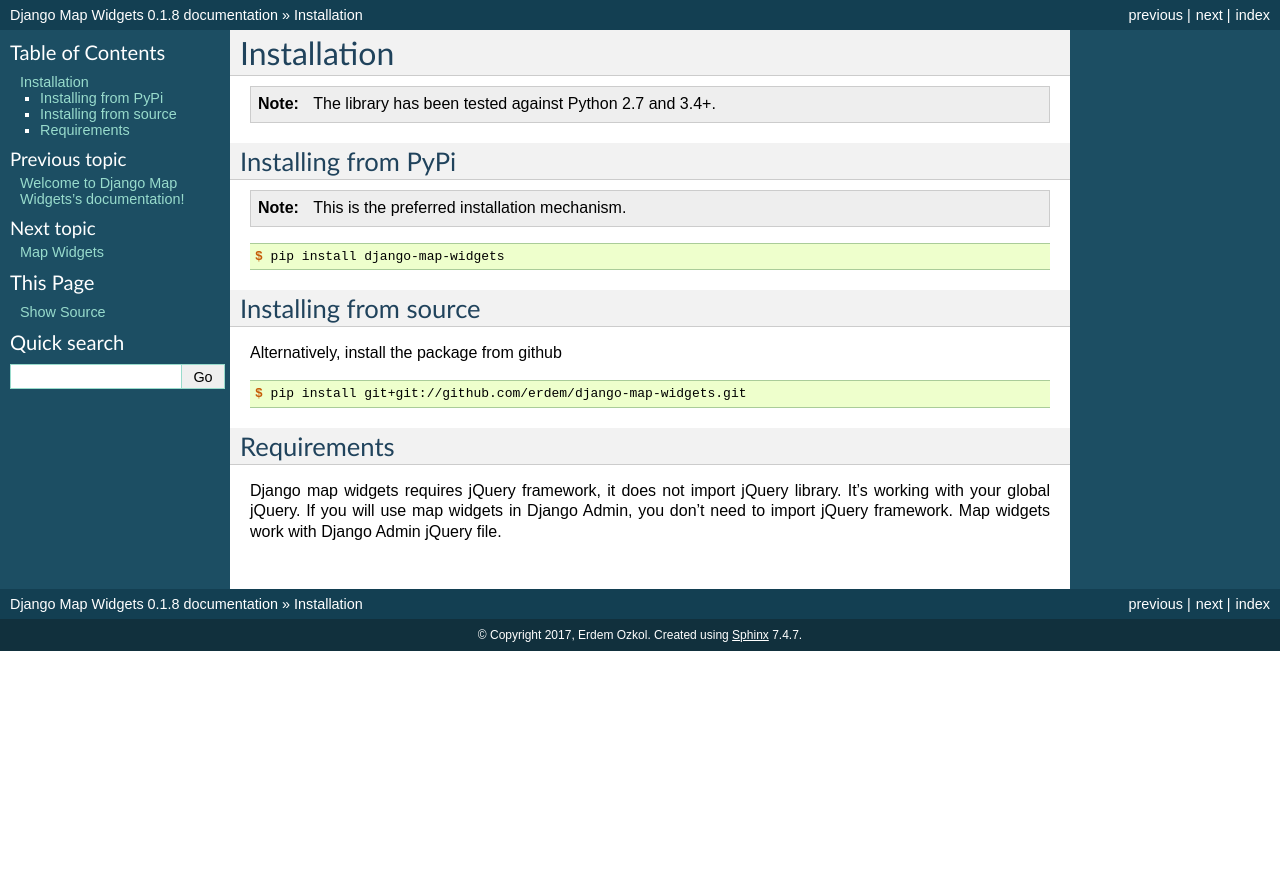
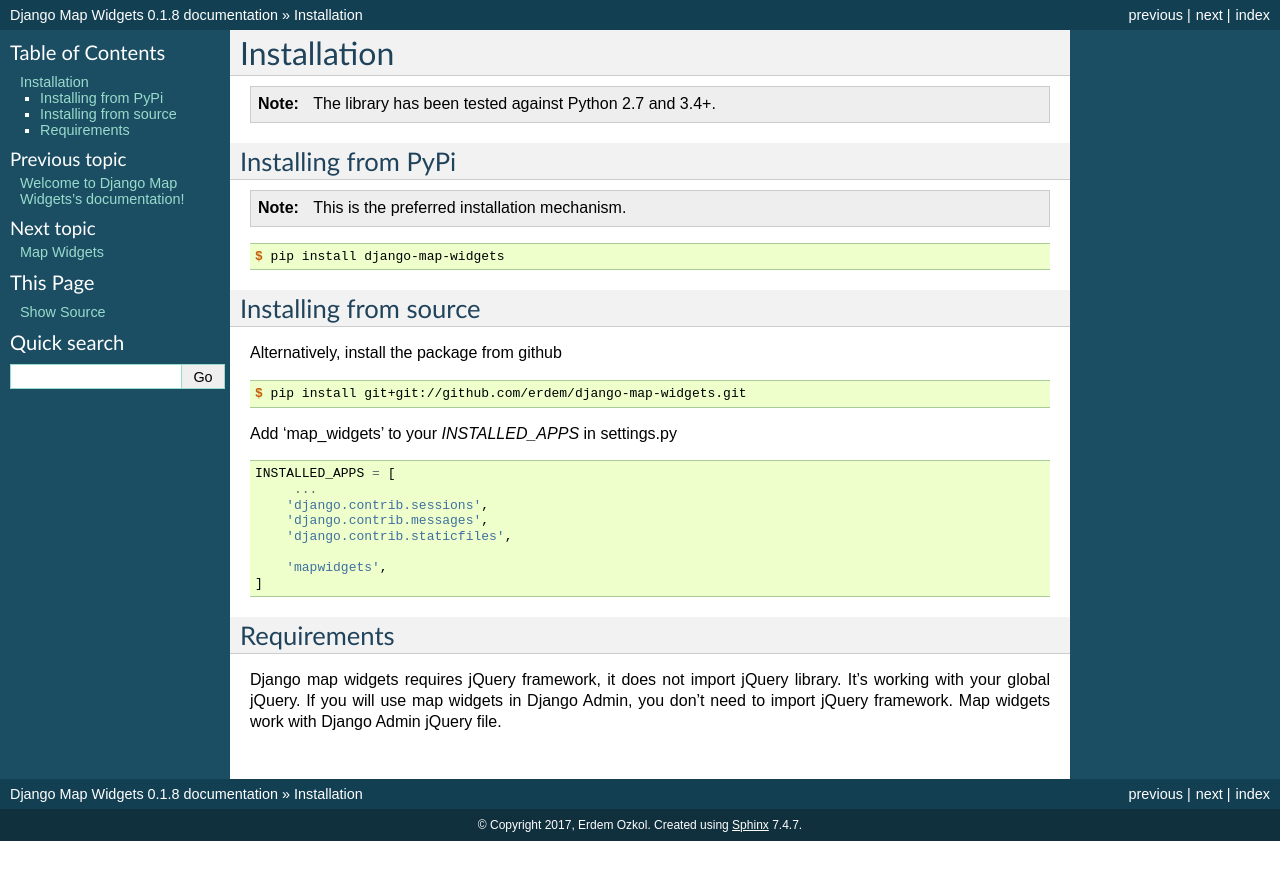
Before and after one commit to erdem/django-map-widgets, a Sphinx documentation site: the page built from docs/installation/index.rst, in a window 1280 px wide. Shown: the top 880 px of the page. Built offline with Sphinx 7.4.7, drawn with Linux system fonts in a browser that asks for light colours.

```diff
--- a/docs/installation/index.rst
+++ b/docs/installation/index.rst
@@ -21,6 +21,19 @@ Alternatively, install the package from github
     $ pip install git+git://github.com/erdem/django-map-widgets.git
 
 
+Add ‘map_widgets’ to your `INSTALLED_APPS` in settings.py
+
+
+.. code-block:: python
+
+    INSTALLED_APPS = [
+         ...
+        'django.contrib.sessions',
+        'django.contrib.messages',
+        'django.contrib.staticfiles',
+
+        'mapwidgets',
+    ]
 
 Requirements
 ^^^^^^^^^^^^
```
Also changed, not shown: README.md (+1 -0 lines), README.rst (+55 -4 lines).
